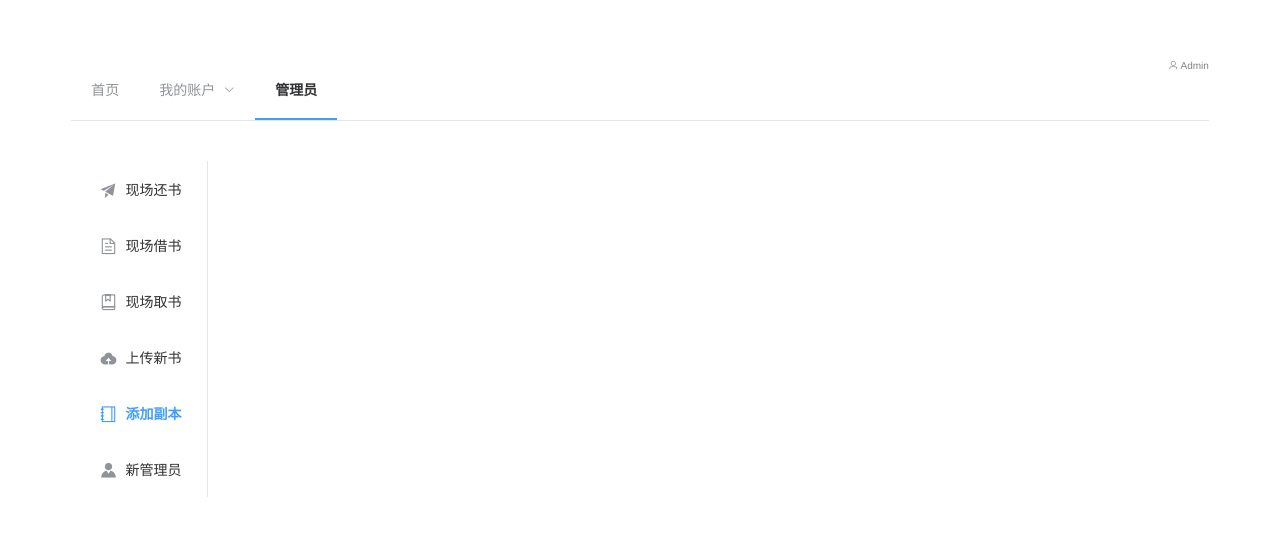
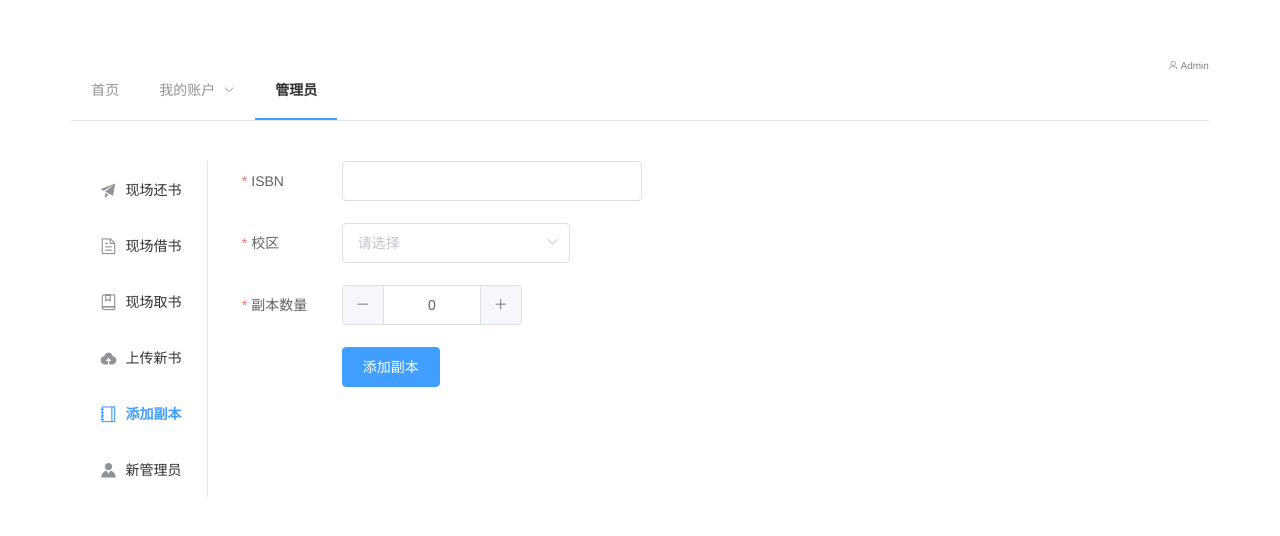
Before and after one commit to Elaine1908/NorthenLightsLibrary, a Vue app in the folder frontend/: page /home/admin/addCopy in a window 1280 px wide. Shown: the top 536 px of the page. Built offline with nearby package versions, Linux system fonts and the light colour scheme.

Commit message:
写好了添加副本的功能

```diff
--- a/frontend/src/components/AddCopy.vue
+++ b/frontend/src/components/AddCopy.vue
@@ -1,13 +1,84 @@
 <template>
-
+<el-form
+  ref="form"
+  class="form"
+  :model="form"
+  :rules="rules"
+  status-icon
+  label-position="left"
+  label-width="100px">
+  <el-form-item label="ISBN" prop="isbn">
+    <el-input v-model="form.isbn"></el-input>
+  </el-form-item>
+  <el-form-item label="校区" prop="campusID" placeholder="请选择校区">
+    <el-select v-model="form.campusID">
+      <el-option label="邯郸" value="1"></el-option>
+      <el-option label="枫林" value="2"></el-option>
+      <el-option label="江湾" value="4"></el-option>
+      <el-option label="张江" value="3"></el-option>
+    </el-select>
+  </el-form-item>
+  <el-form-item label="副本数量" prop="number">
+    <el-input-number v-model="form.number"></el-input-number>
+  </el-form-item>
+  <el-form-item>
+    <el-button type="primary" @click="submitForm">添加副本</el-button>
+  </el-form-item>
+</el-form>
 </template>
 
 <script>
 export default {
-  name: "AddCopy"
+  name: "AddCopy",
+  data() {
+    return {
+      form: {
+        isbn: '',
+        campusID: '',
+        number: ''
+      },
+      rules: {
+        isbn: [
+          {required: true, message: '请填写ISBN', trigger: 'blur'}
+        ],
+        campusID: [
+          {required: true, message: '请填写校区', trigger: 'blur'}
+        ],
+        number: [
+          {required: true, message: '请填写副本数量', trigger: 'blur'}
+        ]
+      }
+    }
+  },
+  methods: {
+    submitForm() {
+      this.$refs.form.validate(valid => {
+        if (valid) {
+          this.$axios.post('/admin/addBookCopy', {
+            isbn: this.form.isbn,
+            campusID: this.form.campusID,
+            number: this.form.number
+          }).then(data => {
+            if (data.status === 200) {
+              this.$router.go(0)
+              this.$message.success(data.data.message)
+            }
+          }).catch(err => {
+            this.$message.error(err.response.data.message)
+          })
+        }
+        else {
+          this.$message.error('请填写完整所有内容')
+        }
+      })
+    }
+  }
 }
 </script>
 
 <style scoped>
-
+.form {
+  text-align: left;
+  width: 400px;
+}
 </style>
```
